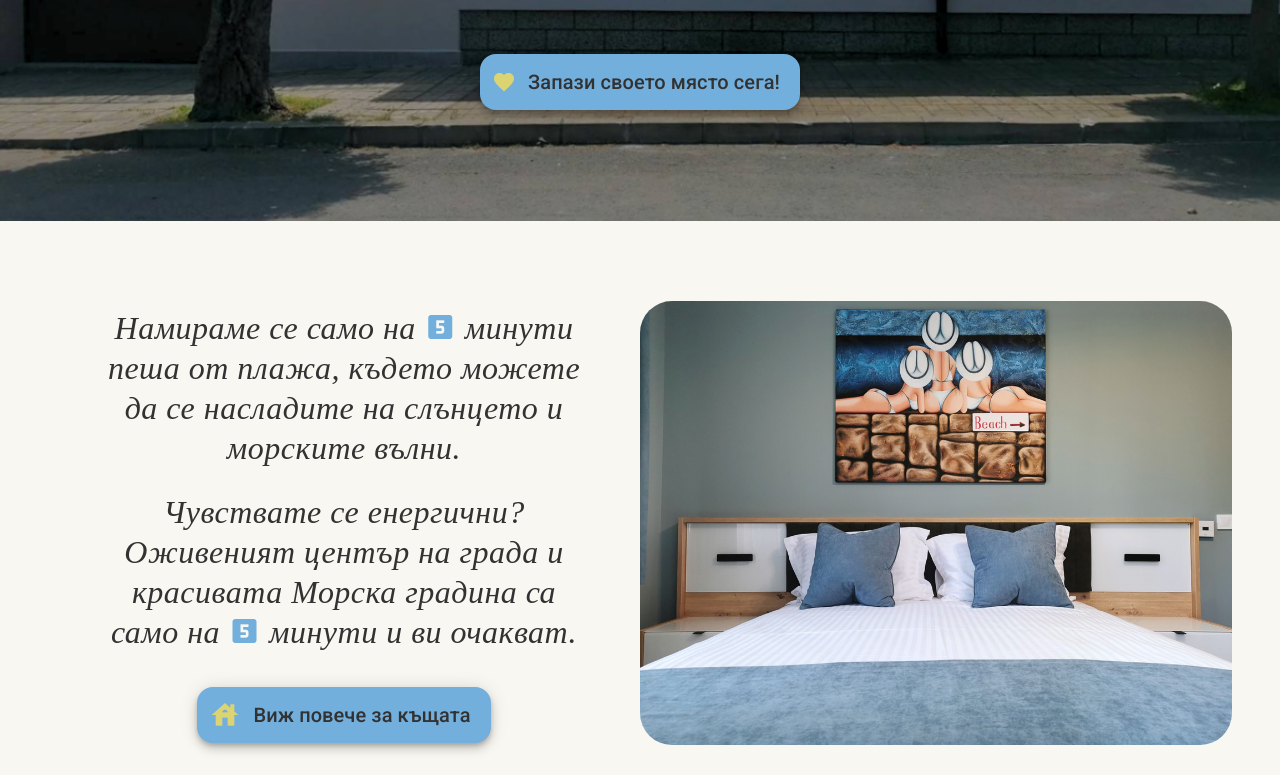
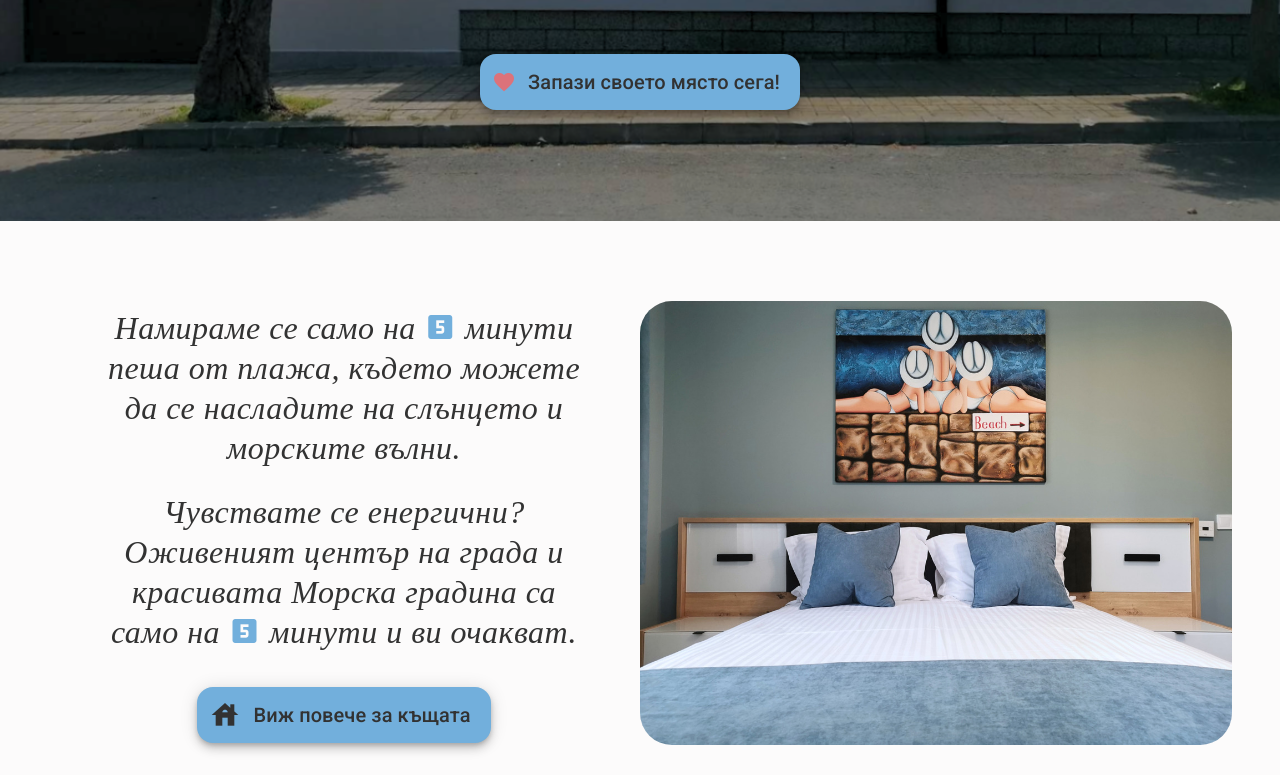
Before and after one commit to LLYS-Phys/timeless-sea-website, an Angular app: page / in a window 1280 px wide. Shown: the part 591-1366 px from the top of the page. Built offline with nearby package versions, Linux system fonts and the light colour scheme.

Commit message:
small UI improvements

```diff
--- a/src/app/contacts/contacts.component.scss
+++ b/src/app/contacts/contacts.component.scss
@@ -64,6 +64,8 @@
             justify-content: center;
             gap: 2rem;
             margin: 3rem 0 2rem 0;
+            max-width: 70%;
+            flex-wrap: wrap;
             .phone, .email, .facebook {
                 display: flex;
                 gap: 0.5rem;
--- a/src/app/home/home.component.scss
+++ b/src/app/home/home.component.scss
@@ -37,11 +37,10 @@
         transition: filter 0.33s;
         max-width: 95%;
         &:hover {
-            filter: drop-shadow(0.0125rem 0.0325rem 0.25rem rgb(var(--yellow)));
             mat-icon { animation: pulse 1s infinite; }
         }
         mat-icon {
-            color: rgb(var(--yellow));
+            color: rgb(var(--red));
         }
     }
 }
@@ -84,11 +83,8 @@
                 font-size: 1.25rem;
                 transition: filter 0.33s;
                 margin-top: 1rem;
-                &:hover {
-                    filter: drop-shadow(0.0125rem 0.0325rem 0.75rem rgb(var(--yellow)));
-                }
                 mat-icon {
-                    color: rgb(var(--yellow));
+                    color: rgb(var(--text));
                     line-height: initial;
                 }
             }
--- a/src/styles.scss
+++ b/src/styles.scss
@@ -41,9 +41,9 @@ html, body { height: 100%; }
   --blue: 114,175,220;
   --yellow: 220,212,114;
   --red: 220,114,122;
-  --darkblue: 60,145,207;
+  --darkblue: 73,152,210;
   --text: 50,50,50;
-  --background-rgba: rgba(194,178,128,0.1);
+  --background-rgba: rgba(232,217,217,0.1);
 }
 body { margin: 0; font-family: Roboto, "Helvetica Neue", sans-serif; background-color: var(--background-rgba); }
 body:has(.active-gallery) { overflow-y: hidden; }
```
